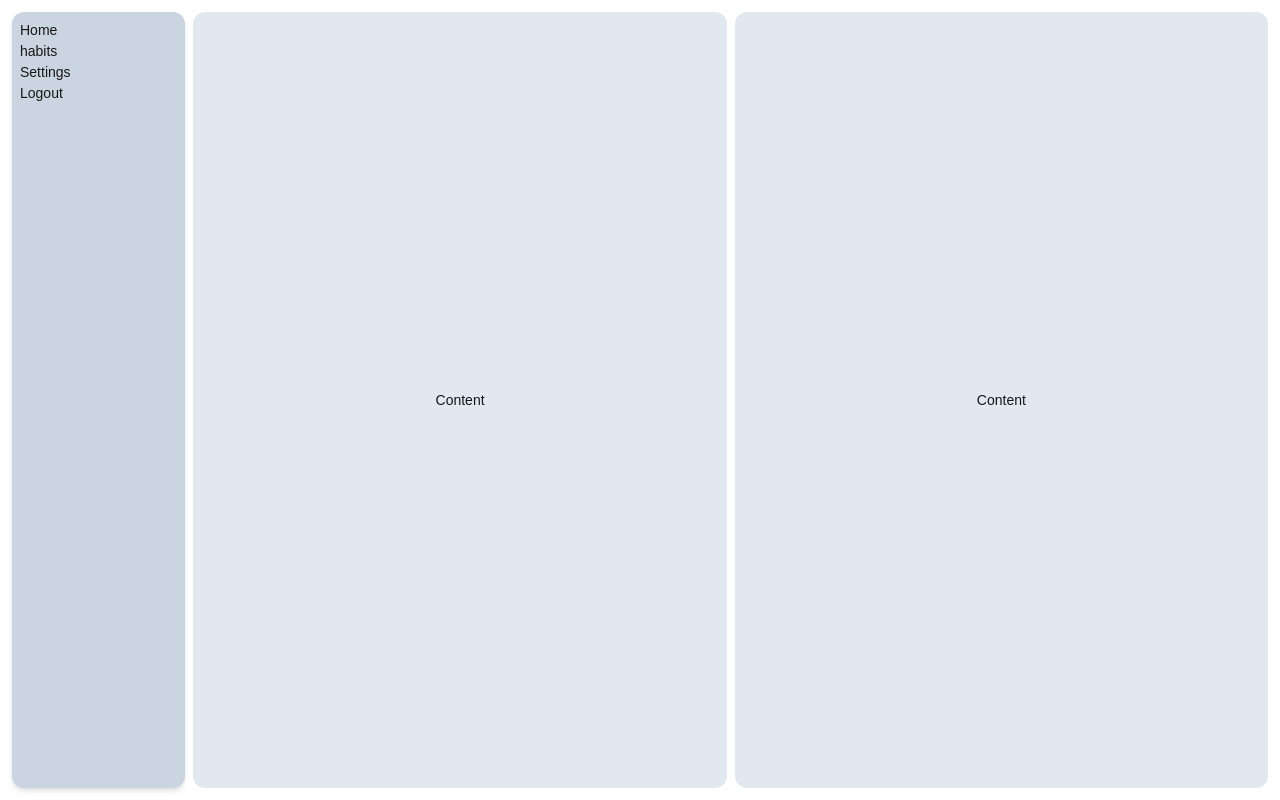
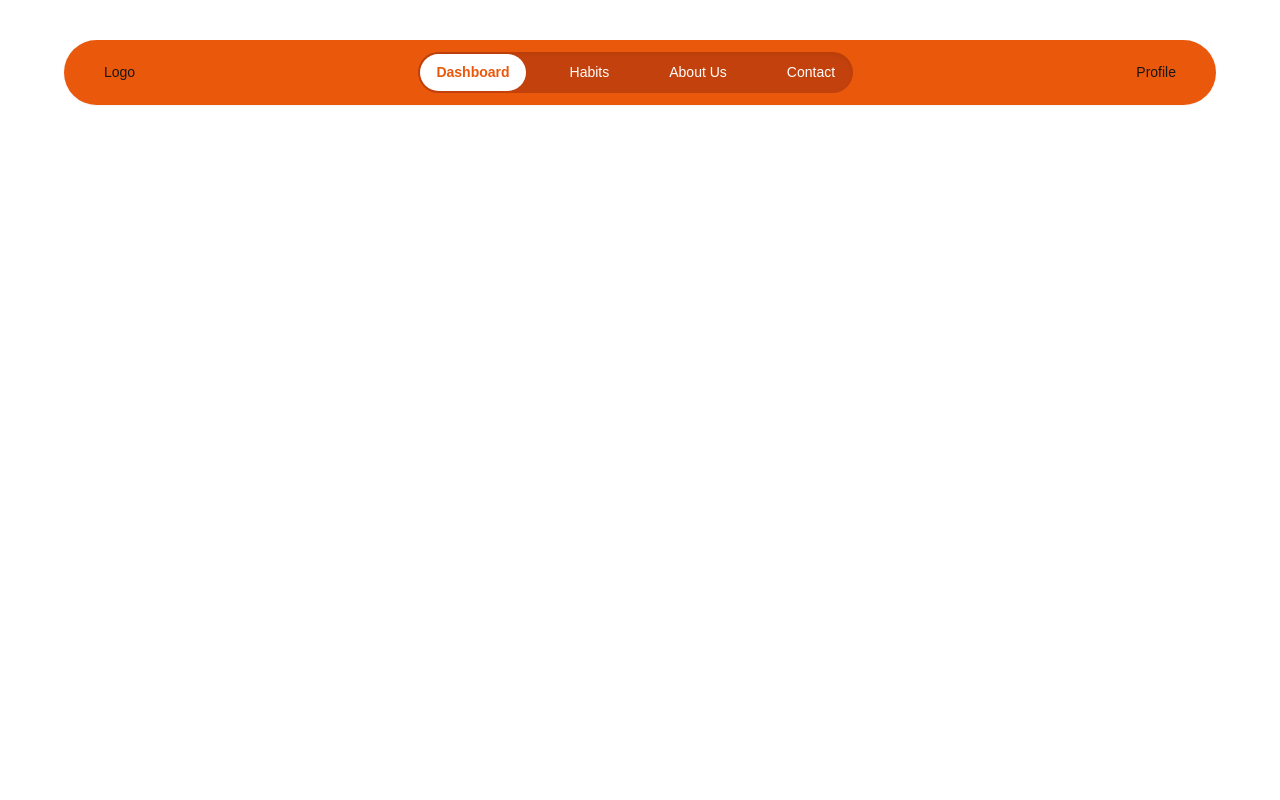
Before and after one commit to Bvbvcito/habitify-ai-coach, a Next.js app in the folder frontend/: page /tests in a window 1280 px wide. Built offline with nearby package versions, Linux system fonts and the light colour scheme.

Commit message:
UI: Nav Component

```diff
--- a/frontend/app/tests/page.tsx
+++ b/frontend/app/tests/page.tsx
@@ -1,27 +1,11 @@
-const uiTests = () =>{
-    return(
+import NavBar from "@/components/ui/NavBar";
 
-        <>
-        <div className="bg-orange-500 text-white py-4 md:hidden shadow-md px-2">Mobile Nav</div>
-        <div className="w-full h-screen p-3 flex flex-row gap-2">
+const uiTests = () => {
+  return (
+    <>
+        <NavBar />
+    </>
+  );
+};
 
-        <nav className="bg-slate-300 w-[200px] rounded-xl h-full shadow-md p-2 md:block hidden ">
-            <ul>
-                <li>Home</li>
-                <li>habits</li>
-                <li>Settings</li>
-                <li>Logout</li>
-            </ul>
-        </nav>
-        <div className="grid grid-cols-1 md:grid-cols-2 w-full gap-2">
-        <div className="h-full w-full bg-slate-200 flex rounded-xl items-center justify-center">
-            <span>Content</span>
-        </div>
-        <div className="h-full w-full flex items-center justify-center bg-slate-200 rounded-xl">Content</div>
-        </div>
-        </div>
-        </>
-    )
-}
-
-export default uiTests
+export default uiTests;
--- /dev/null
+++ b/frontend/components/ui/NavBar.tsx
@@ -0,0 +1,16 @@
+const NavBar = () => {
+    return(
+        <nav className="max-w-6xl rounded-[35px] mt-10 bg-orange-600 px-10 shadow-sm justify-between flex mx-auto py-3  items-center">
+        <div>Logo</div>
+        <ul className="bg-orange-700 p-[2px] rounded-full flex gap-7 shadow-inner text-white items-center">
+          <li className="bg-white rounded-full text-orange-600 font-bold px-4 py-2">Dashboard</li>
+          <li className="px-4 py-2">Habits</li>
+          <li className="px-4 py-2">About Us</li>
+          <li className="px-4 py-2">Contact</li>
+        </ul>
+        <div>Profile</div>
+      </nav>
+    )
+}
+
+export default NavBar
```
